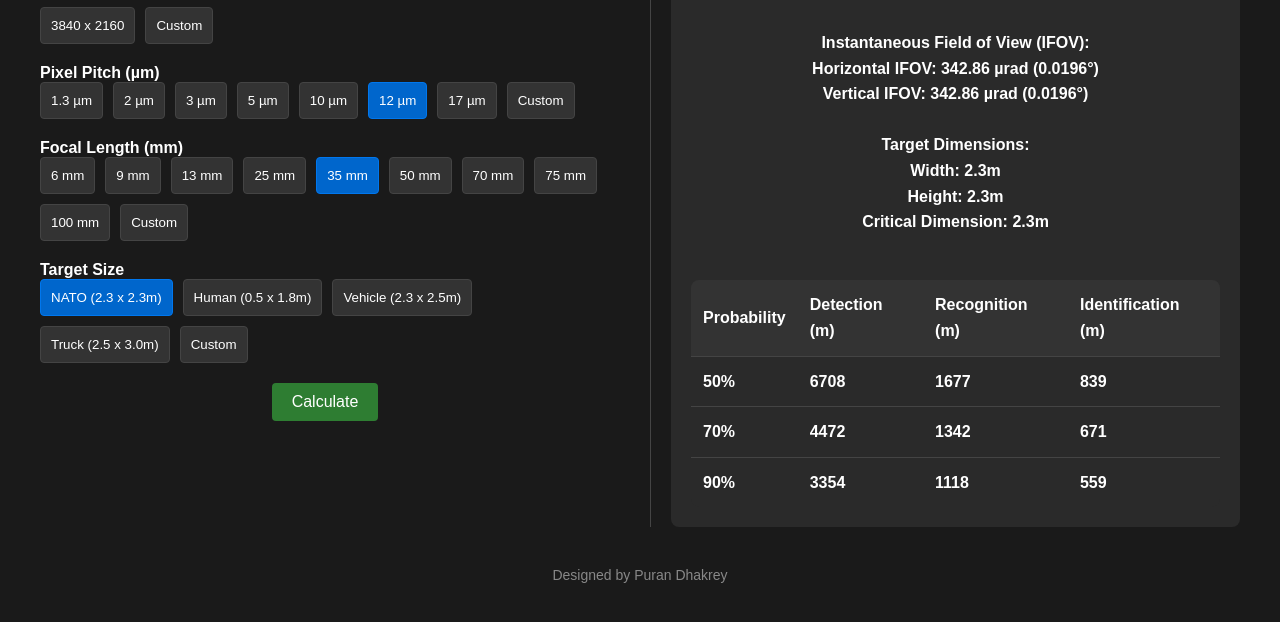
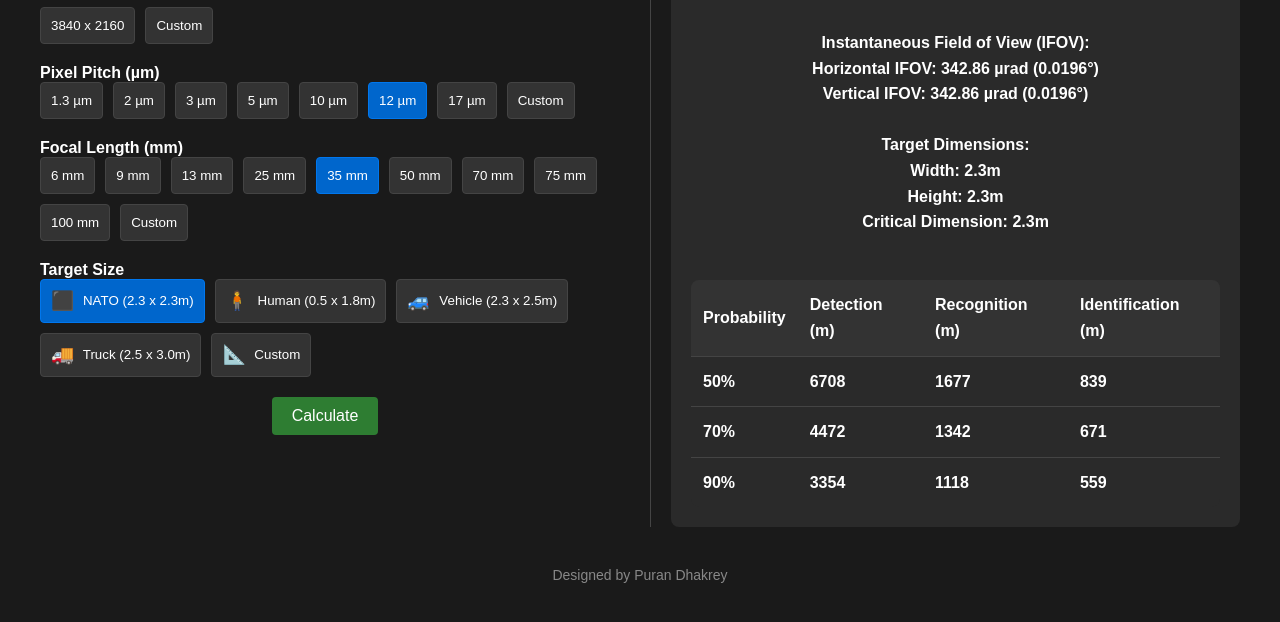
Before and after one commit to ShutterSpeedLabs/FOVCalculator, a plain HTML site: page index.html in a window 1280 px wide. Shown: the part 158-780 px from the top of the page. Drawn offline with Linux system fonts and the light colour scheme.

Commit message:
fully working

```diff
--- a/index.html
+++ b/index.html
@@ -169,6 +169,11 @@
         #target-size-input-group input {
             width: 120px;
         }
+        .target-symbol {
+            font-size: 1.4em;
+            vertical-align: middle;
+            margin-right: 5px;
+        }
     </style>
 </head>
 <body>
@@ -231,11 +236,11 @@
 
             <label>Target Size</label>
             <div class="button-group" id="target-size-buttons">
-                <button data-value="2.3,2.3" class="selected">NATO (2.3 x 2.3m)</button>
-                <button data-value="0.5,1.8">Human (0.5 x 1.8m)</button>
-                <button data-value="2.3,2.5">Vehicle (2.3 x 2.5m)</button>
-                <button data-value="2.5,3.0">Truck (2.5 x 3.0m)</button>
-                <button data-value="custom" id="custom-target-size-button">Custom</button>
+                <button data-value="2.3,2.3" class="selected"><span class="target-symbol">⬛</span> NATO (2.3 x 2.3m)</button>
+                <button data-value="0.5,1.8"><span class="target-symbol">🧍</span> Human (0.5 x 1.8m)</button>
+                <button data-value="2.3,2.5"><span class="target-symbol">🚙</span> Vehicle (2.3 x 2.5m)</button>
+                <button data-value="2.5,3.0"><span class="target-symbol">🚚</span> Truck (2.5 x 3.0m)</button>
+                <button data-value="custom" id="custom-target-size-button"><span class="target-symbol">📐</span> Custom</button>
             </div>
             <div class="input-group" id="target-size-input-group">
                 <input type="number" id="custom-target-width" placeholder="Width (m)" step="0.1" min="0.1">
@@ -425,8 +430,6 @@
                         const [width, height] = value.split(',').map(Number);
                         targetWidth = width;
                         targetHeight = height;
-                        document.getElementById('current-target-size').textContent =
-                            `${width}m × ${height}m ${event.target.textContent.match(/\(.*\)/)?.[0] || ''}`;
                         updateCalculations();
                     }
                 }
```
